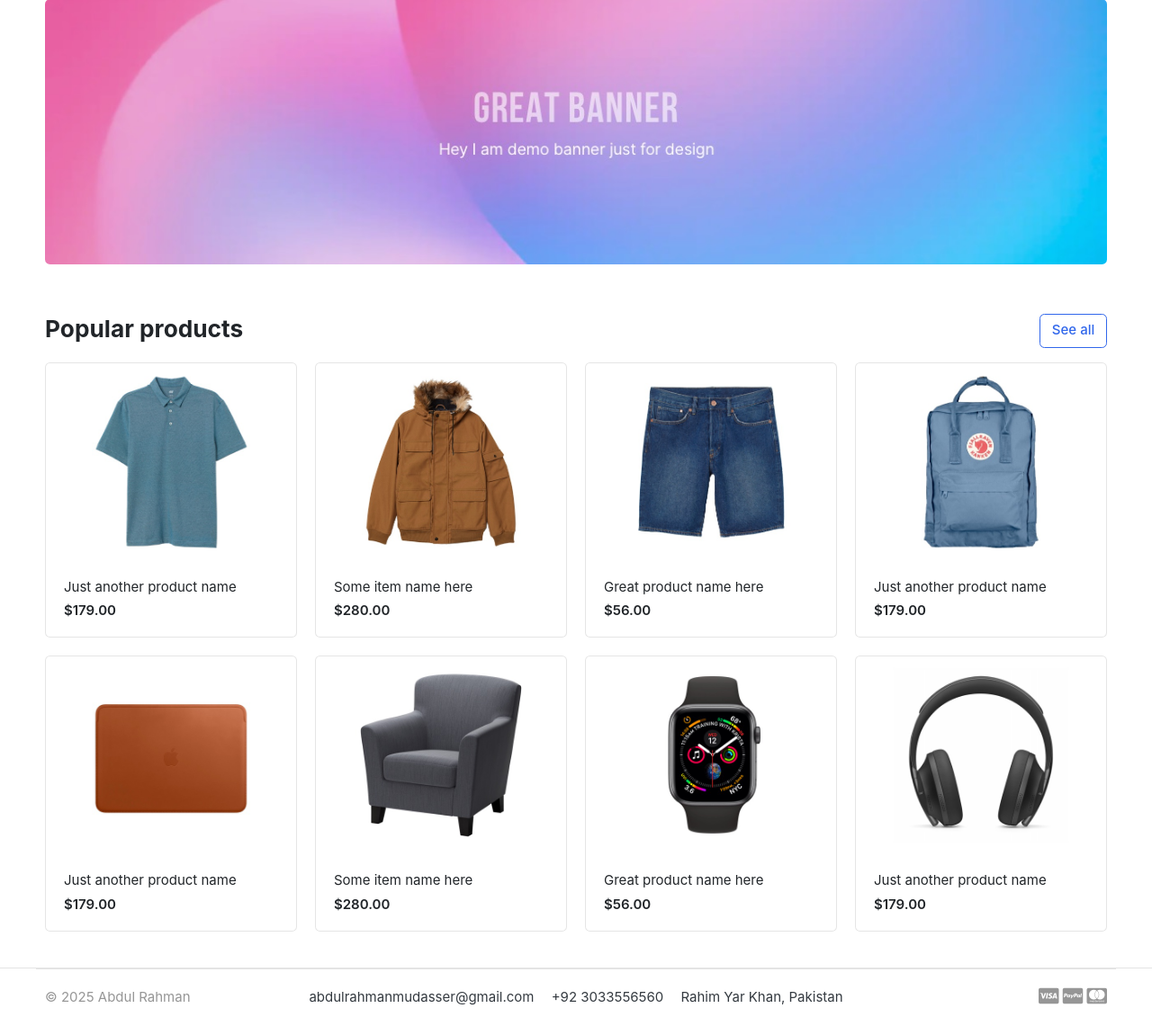
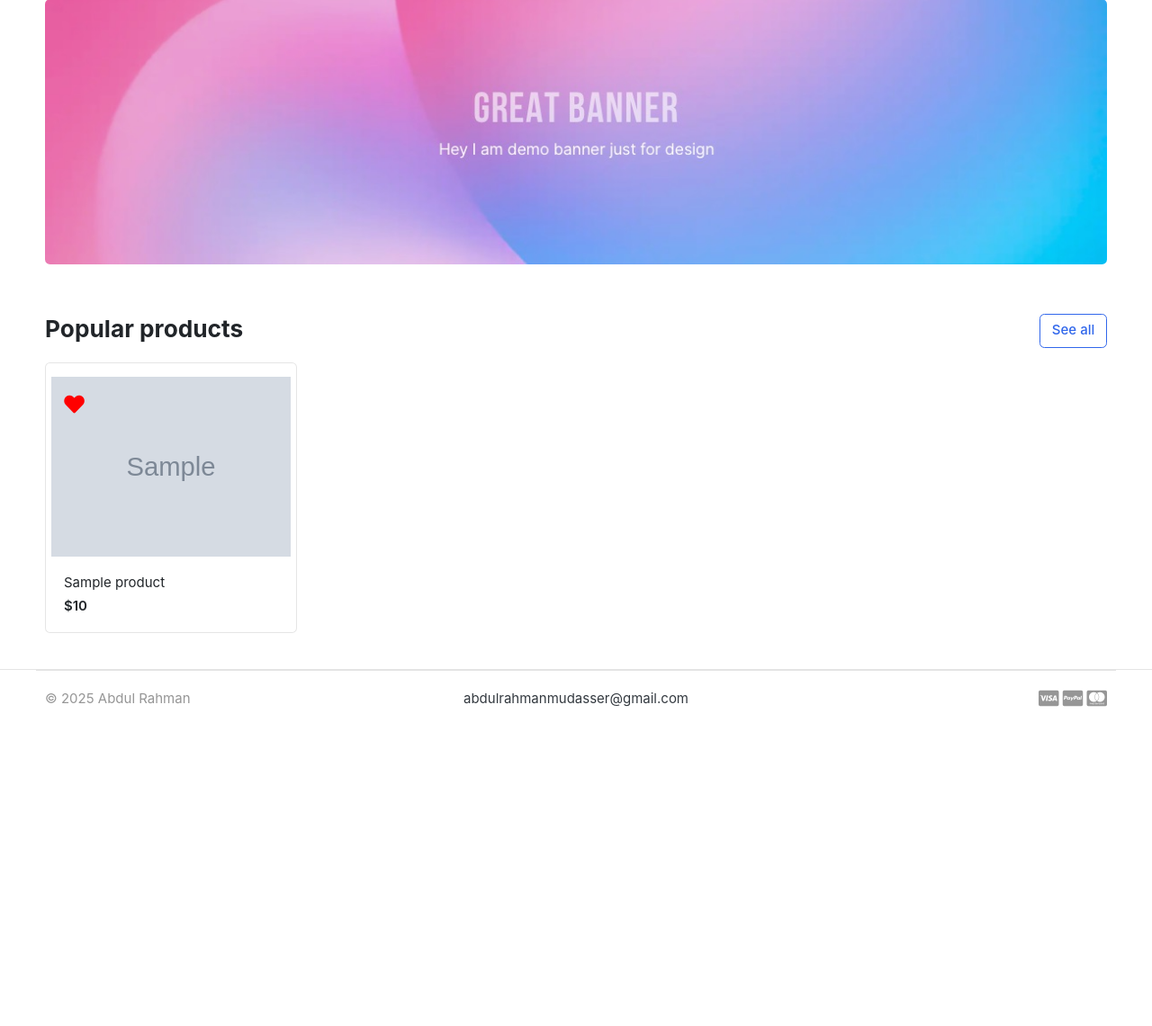
Before and after one commit to AbdulRahmanMudasser/django-greatkart, a Django app: page / in a window 1280 px wide. Shown: the part 139-1280 px from the top of the page at 90% size. After the commit the page ends 925 px from the top, so only its background shows below. Run offline with Django 5.2, Linux system fonts and the light colour scheme; tables that the repository leaves empty hold one stand-in row (values such as "Sample post"); grey boxes marked "Sample" are stand-in pictures; some libraries are stand-ins or nearby versions; some web fonts are replaced.

Commit message:
displaying products on homepage, added like button

```diff
--- a/greatkart/views.py
+++ b/greatkart/views.py
@@ -1,5 +1,13 @@
 from django.shortcuts import render
+from store.models import Product
 
 # Home View
 def home(request):
-    return render(request, 'home.html')
+    # Filter Products
+    products = Product.objects.all().filter(is_available=True)
+
+    context = {
+        'products': products,
+    }
+
+    return render(request, 'home.html', context)
--- /dev/null
+++ b/static/css/additional.css
@@ -0,0 +1,26 @@
+.discounted-price {
+    color: green;
+    font-weight: bold;
+}
+
+.discount-percentage {
+    color: red;
+    font-size: 0.5em;
+}
+
+.like-btn {
+    background-color: transparent; /* To make it blend with the card */
+    border: none; /* No border */
+    color: red; /* Heart color */
+    font-size: 1.5em; /* Size of the heart icon */
+    cursor: pointer;
+    transition: transform 0.2s ease;
+}
+
+.like-btn:hover {
+    transform: scale(1.1); /* Slightly enlarge on hover */
+}
+
+.like-btn i {
+    margin-right: 0; /* Ensure no extra space around the icon */
+}
--- a/templates/base.html
+++ b/templates/base.html
@@ -25,6 +25,7 @@
 <!-- Custom Style -->
 <link href="{% static 'css/ui.css'%}" rel="stylesheet" type="text/css"/>
 <link href="css/responsive.css" rel="stylesheet" media="only screen and (max-width: 1200px)" />
+<link rel="stylesheet" href="{% static 'css/additional.css' %}">
 
 <!-- Custom Javascript -->
 <script src="{% static 'js/script.js'%}" type="text/javascript"></script>
--- a/templates/home.html
+++ b/templates/home.html
@@ -26,78 +26,49 @@
 </header><!-- sect-heading -->
 
 <div class="row">
+	{% comment %} {% for product in products %}
 	<div class="col-md-3">
-		<div class="card card-product-grid">
-			<a href="./product-detail.html" class="img-wrap"> <img src="{% static 'images/items/1.jpg'%}"> </a>
+		<div class="card card-product-grid pt-3">
+			<a href="./product-detail.html" class="img-wrap d-flex justify-content-center align-items-center" style="height: 200px; overflow: hidden;">
+				<img src="{{ product.images.url }}" class="product-image img-fluid" style="object-fit: cover; height: 100%; width: auto;">
+			</a>
 			<figcaption class="info-wrap">
-				<a href="./product-detail.html" class="title">Just another product name</a>
-				<div class="price mt-1">$179.00</div> <!-- price-wrap.// -->
+				<a href="./product-detail.html" class="title text-truncate">{{ product.product_name }}</a>
+				<div class="price mt-1">${{ product.price }}</div>
 			</figcaption>
 		</div>
 	</div> <!-- col.// -->
-	<div class="col-md-3">
-		<div class="card card-product-grid">
-			<a href="./product-detail.html" class="img-wrap"> <img src="{% static 'images/items/2.jpg'%}"> </a>
-			<figcaption class="info-wrap">
-				<a href="./product-detail.html" class="title">Some item name here</a>
-				<div class="price mt-1">$280.00</div> <!-- price-wrap.// -->
-			</figcaption>
-		</div>
-	</div> <!-- col.// -->
-	<div class="col-md-3">
-		<div class="card card-product-grid">
-			<a href="./product-detail.html" class="img-wrap"> <img src="{% static 'images/items/3.jpg'%}"> </a>
-			<figcaption class="info-wrap">
-				<a href="./product-detail.html" class="title">Great product name here</a>
-				<div class="price mt-1">$56.00</div> <!-- price-wrap.// -->
-			</figcaption>
-		</div>
-	</div> <!-- col.// -->
-	<div class="col-md-3">
-		<div class="card card-product-grid">
-			<a href="./product-detail.html" class="img-wrap"> <img src="{% static 'images/items/4.jpg'%}"> </a>
-			<figcaption class="info-wrap">
-				<a href="./product-detail.html" class="title">Just another product name</a>
-				<div class="price mt-1">$179.00</div> <!-- price-wrap.// -->
-			</figcaption>
-		</div>
-	</div> <!-- col.// -->
-	<div class="col-md-3">
-		<div class="card card-product-grid">
-			<a href="./product-detail.html" class="img-wrap"> <img src="{% static 'images/items/5.jpg'%}"> </a>
-			<figcaption class="info-wrap">
-				<a href="./product-detail.html" class="title">Just another product name</a>
-				<div class="price mt-1">$179.00</div> <!-- price-wrap.// -->
-			</figcaption>
-		</div>
-	</div> <!-- col.// -->
-	<div class="col-md-3">
-		<div class="card card-product-grid">
-			<a href="./product-detail.html" class="img-wrap"> <img src="{% static 'images/items/6.jpg'%}"> </a>
-			<figcaption class="info-wrap">
-				<a href="./product-detail.html" class="title">Some item name here</a>
-				<div class="price mt-1">$280.00</div> <!-- price-wrap.// -->
-			</figcaption>
-		</div>
-	</div> <!-- col.// -->
-	<div class="col-md-3">
-		<div class="card card-product-grid">
-			<a href="./product-detail.html" class="img-wrap"> <img src="{% static 'images/items/7.jpg'%}"> </a>
-			<figcaption class="info-wrap">
-				<a href="./product-detail.html" class="title">Great product name here</a>
-				<div class="price mt-1">$56.00</div> <!-- price-wrap.// -->
-			</figcaption>
-		</div>
-	</div> <!-- col.// -->
-	<div class="col-md-3">
-		<div class="card card-product-grid">
-			<a href="./product-detail.html" class="img-wrap"> <img src="{% static 'images/items/9.jpg'%}"> </a>
-			<figcaption class="info-wrap">
-				<a href="./product-detail.html" class="title">Just another product name</a>
-				<div class="price mt-1">$179.00</div> <!-- price-wrap.// -->
-			</figcaption>
-		</div>
-	</div> <!-- col.// -->
+	{% endfor %}	 {% endcomment %}
+
+    {% for product in products %}
+    <div class="col-md-3">
+        <div class="card card-product-grid pt-3 position-relative">
+            <a href="./product-detail.html" class="img-wrap d-flex justify-content-center align-items-center" style="height: 200px; overflow: hidden;">
+                <img src="{{ product.images.url }}" class="product-image img-fluid" style="object-fit: cover; height: 100%; width: auto;">
+            </a>
+            <figcaption class="info-wrap">
+                <a href="./product-detail.html" class="title text-truncate">{{ product.product_name }}</a>
+
+                <!-- Price Section with Discount Logic -->
+                <div class="price mt-1">
+                    {% if product.discount_percentage > 0 or product.discount_amount > 0 %}
+                        <span style="text-decoration: line-through;">${{ product.price }}</span>
+                        <span class="discounted-price">${{ product.final_price }}</span>
+                        <span class="discount-percentage">(-{{ product.discount_percentage }}%)</span>
+                    {% else %}
+                        <span>${{ product.price }}</span>
+                    {% endif %}
+                </div>
+            </figcaption>
+
+            <!-- Heart (like) button at the top right -->
+            <button class="btn btn-outline-danger like-btn position-absolute top-0 end-0 m-2" data-product-id="{{ product.id }}">
+                <i class="fa fa-heart"></i>
+            </button>
+        </div>
+    </div> <!-- col.// -->
+    {% endfor %}
+
 </div> <!-- row.// -->
 
 </div><!-- container // -->
--- a/templates/includes/footer.html
+++ b/templates/includes/footer.html
@@ -7,8 +7,8 @@
 			</div>
 			<div class="col-md-8 text-md-center">
 				<span  class="px-2">abdulrahmanmudasser@gmail.com</span>
-				<span  class="px-2">+92 3033556560</span>
-				<span  class="px-2">Rahim Yar Khan, Pakistan</span>
+				{% comment %} <span  class="px-2">+92 3033556560</span> {% endcomment %}
+				{% comment %} <span  class="px-2">Rahim Yar Khan, Pakistan</span> {% endcomment %}
 			</div>
 			<div class="col-md-2 text-md-right text-muted">
 				<i class="fab fa-lg fa-cc-visa"></i>
```
